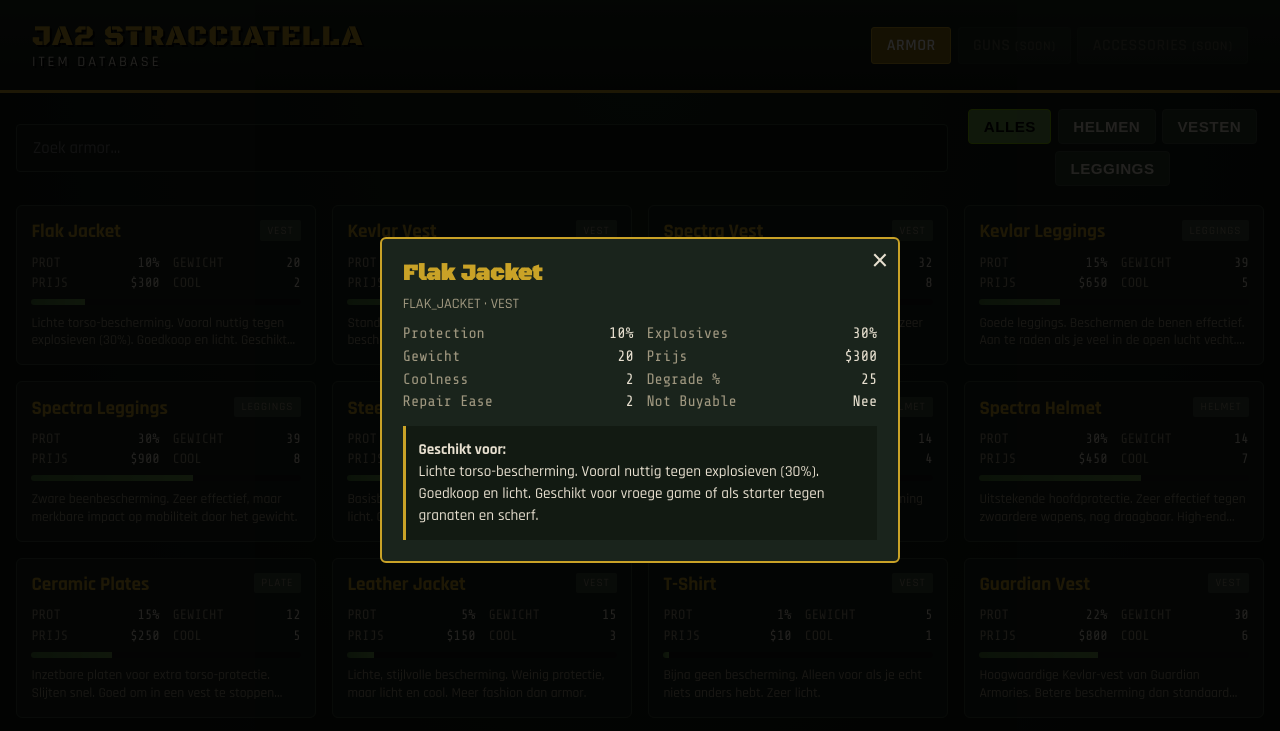
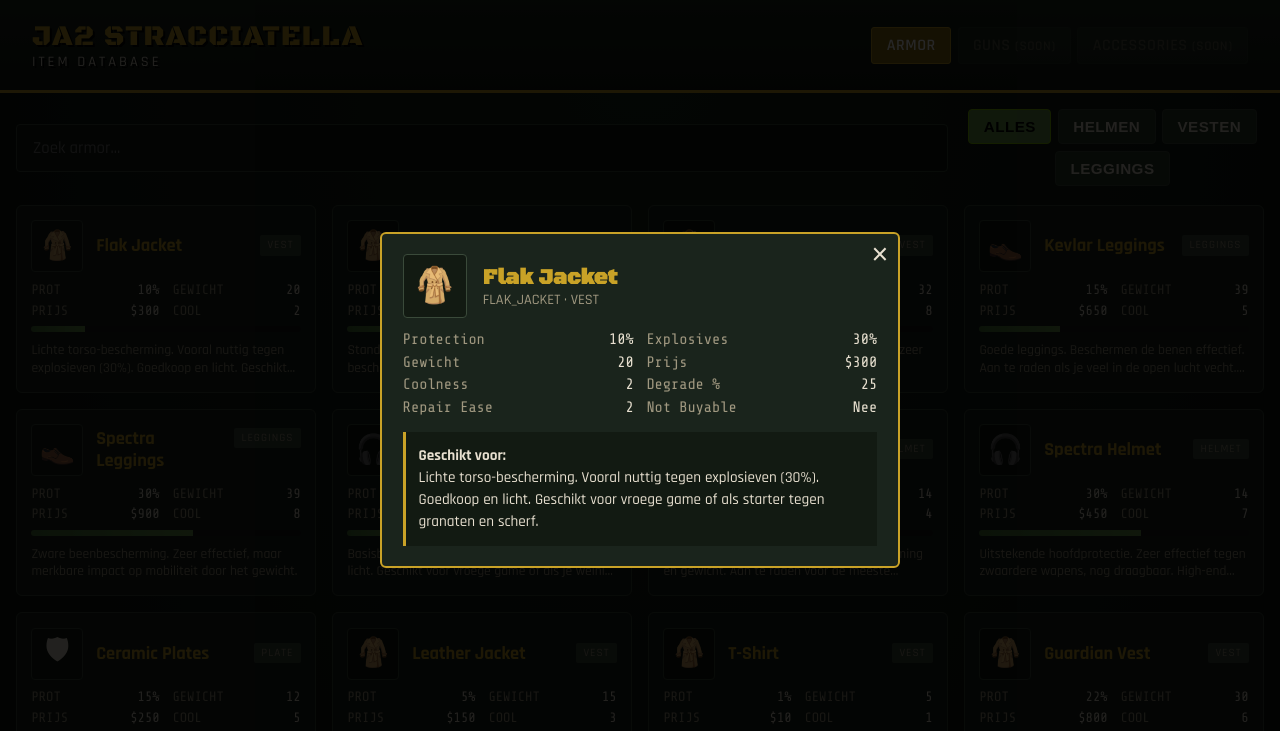
Before and after one commit to khkrol/ja2-stracciatella-database, a plain HTML site: page index.html in a window 1280 px wide. Both pictures are taken after a click on the element 166 px from the left and 285 px from the top of the page. Shown: the top 731 px of the page. Drawn offline with nearby package versions, Linux system fonts and the light colour scheme.

Commit message:
Add simple inventory-style icons to armor cards

```diff
--- a/index.html
+++ b/index.html
@@ -51,207 +51,54 @@ header {
 }
 @media (min-width: 700px) { .logo { text-align: left; font-size: 1.8rem; } }
 .logo span { color: var(--text); font-size: 0.9rem; display: block; font-family: 'Rajdhani', sans-serif; letter-spacing: 3px; margin-top: -2px; }
-.tabs {
-  display: flex;
-  gap: 0.4rem;
-  justify-content: center;
-  flex-wrap: wrap;
-}
+.tabs { display: flex; gap: 0.4rem; justify-content: center; flex-wrap: wrap; }
 .tab {
-  background: #2a3a2a;
-  border: 1px solid var(--border);
-  color: var(--text-dim);
-  padding: 0.45rem 0.9rem;
-  cursor: pointer;
-  font-family: 'Rajdhani', sans-serif;
-  font-weight: 600;
-  font-size: 1rem;
-  text-transform: uppercase;
-  letter-spacing: 0.5px;
-  border-radius: 3px;
+  background: #2a3a2a; border: 1px solid var(--border); color: var(--text-dim);
+  padding: 0.45rem 0.9rem; cursor: pointer; font-family: 'Rajdhani', sans-serif;
+  font-weight: 600; font-size: 1rem; text-transform: uppercase; letter-spacing: 0.5px; border-radius: 3px;
 }
 .tab.active, .tab:hover { background: var(--accent-dim); color: #fff; border-color: var(--accent); }
 .tab.disabled { opacity: 0.45; cursor: not-allowed; }
 main { max-width: 1400px; margin: 0 auto; padding: 1rem; }
-.controls {
-  display: flex;
-  flex-direction: column;
-  gap: 0.8rem;
-  margin-bottom: 1.2rem;
-}
+.controls { display: flex; flex-direction: column; gap: 0.8rem; margin-bottom: 1.2rem; }
 @media (min-width: 700px) { .controls { flex-direction: row; align-items: center; } }
-.search {
-  width: 100%;
-  background: #121a12;
-  border: 1px solid var(--border);
-  color: var(--text);
-  padding: 0.75rem 1rem;
-  font-family: 'Rajdhani', sans-serif;
-  font-size: 1.05rem;
-  border-radius: 4px;
-}
+.search { width: 100%; background: #121a12; border: 1px solid var(--border); color: var(--text); padding: 0.75rem 1rem; font-family: 'Rajdhani', sans-serif; font-size: 1.05rem; border-radius: 4px; }
 .search:focus { outline: 2px solid var(--accent); }
 .filters { display: flex; gap: 0.4rem; flex-wrap: wrap; justify-content: center; }
-.filter-btn {
-  background: #2a3a2a;
-  border: 1px solid var(--border);
-  color: var(--text);
-  padding: 0.5rem 0.9rem;
-  cursor: pointer;
-  font-weight: 600;
-  text-transform: uppercase;
-  letter-spacing: 0.5px;
-  border-radius: 4px;
-  font-size: 0.95rem;
-}
+.filter-btn { background: #2a3a2a; border: 1px solid var(--border); color: var(--text); padding: 0.5rem 0.9rem; cursor: pointer; font-weight: 600; text-transform: uppercase; letter-spacing: 0.5px; border-radius: 4px; font-size: 0.95rem; }
 .filter-btn.active { background: var(--green); border-color: #8c0; color: #000; }
-.grid {
-  display: grid;
-  grid-template-columns: 1fr;
-  gap: 0.8rem;
-}
+.grid { display: grid; grid-template-columns: 1fr; gap: 0.8rem; }
 @media (min-width: 500px) { .grid { grid-template-columns: repeat(auto-fill, minmax(260px, 1fr)); } }
 @media (min-width: 900px) { .grid { grid-template-columns: repeat(auto-fill, minmax(280px, 1fr)); gap: 1rem; } }
-.card {
-  background: var(--bg-card);
-  border: 1px solid var(--border);
-  border-radius: 6px;
-  padding: 0.9rem;
-  cursor: pointer;
-  transition: all 0.2s;
-  position: relative;
+.card { background: var(--bg-card); border: 1px solid var(--border); border-radius: 6px; padding: 0.9rem; cursor: pointer; transition: all 0.2s; position: relative; }
+.card:hover, .card:active { background: var(--bg-card-hover); border-color: var(--accent); transform: translateY(-2px); box-shadow: 0 4px 12px rgba(0,0,0,0.4); }
+.card-top { display: flex; align-items: center; gap: 0.8rem; margin-bottom: 0.5rem; }
+.icon {
+  width: 52px; height: 52px; background: #121a12; border: 1px solid var(--border);
+  border-radius: 4px; display: flex; align-items: center; justify-content: center;
+  font-size: 1.8rem; flex-shrink: 0;
 }
-.card:hover, .card:active {
-  background: var(--bg-card-hover);
-  border-color: var(--accent);
-  transform: translateY(-2px);
-  box-shadow: 0 4px 12px rgba(0,0,0,0.4);
-}
-.card-header {
-  display: flex;
-  justify-content: space-between;
-  align-items: flex-start;
-  margin-bottom: 0.4rem;
-  gap: 0.5rem;
-}
-.card-name {
-  font-size: 1.2rem;
-  font-weight: 700;
-  color: var(--accent);
-  line-height: 1.2;
-  flex: 1;
-}
-.card-class {
-  background: #3a4a3a;
-  color: var(--text-dim);
-  font-size: 0.7rem;
-  padding: 0.2rem 0.45rem;
-  text-transform: uppercase;
-  letter-spacing: 1px;
-  border-radius: 2px;
-  white-space: nowrap;
-}
-.stats {
-  display: grid;
-  grid-template-columns: 1fr 1fr;
-  gap: 0.35rem 0.8rem;
-  margin-top: 0.7rem;
-  font-family: 'Share Tech Mono', monospace;
-  font-size: 0.85rem;
-}
+.card-header { display: flex; justify-content: space-between; align-items: flex-start; gap: 0.5rem; flex: 1; }
+.card-name { font-size: 1.15rem; font-weight: 700; color: var(--accent); line-height: 1.2; }
+.card-class { background: #3a4a3a; color: var(--text-dim); font-size: 0.7rem; padding: 0.2rem 0.45rem; text-transform: uppercase; letter-spacing: 1px; border-radius: 2px; white-space: nowrap; }
+.stats { display: grid; grid-template-columns: 1fr 1fr; gap: 0.35rem 0.8rem; margin-top: 0.6rem; font-family: 'Share Tech Mono', monospace; font-size: 0.85rem; }
 .stat { display: flex; justify-content: space-between; }
 .stat-label { color: var(--text-dim); }
-.prot-bar {
-  height: 6px;
-  background: #1a1a1a;
-  margin-top: 0.55rem;
-  border-radius: 3px;
-  overflow: hidden;
-}
-.prot-fill {
-  height: 100%;
-  background: linear-gradient(90deg, #4a7a3a, var(--green));
-  width: 0%;
-  transition: width 0.5s;
-}
-.badge {
-  position: absolute;
-  top: 0.4rem;
-  right: 0.4rem;
-  font-size: 0.65rem;
-  background: #a00;
-  color: #fff;
-  padding: 0.1rem 0.35rem;
-  border-radius: 2px;
-}
-.advice-preview {
-  margin-top: 0.6rem;
-  font-size: 0.85rem;
-  color: var(--text-dim);
-  line-height: 1.3;
-  display: -webkit-box;
-  -webkit-line-clamp: 2;
-  -webkit-box-orient: vertical;
-  overflow: hidden;
-}
-.modal {
-  display: none;
-  position: fixed;
-  inset: 0;
-  background: rgba(0,0,0,0.85);
-  z-index: 100;
-  align-items: center;
-  justify-content: center;
-  padding: 1rem;
-}
+.prot-bar { height: 6px; background: #1a1a1a; margin-top: 0.55rem; border-radius: 3px; overflow: hidden; }
+.prot-fill { height: 100%; background: linear-gradient(90deg, #4a7a3a, var(--green)); width: 0%; transition: width 0.5s; }
+.badge { position: absolute; top: 0.4rem; right: 0.4rem; font-size: 0.65rem; background: #a00; color: #fff; padding: 0.1rem 0.35rem; border-radius: 2px; }
+.advice-preview { margin-top: 0.6rem; font-size: 0.85rem; color: var(--text-dim); line-height: 1.3; display: -webkit-box; -webkit-line-clamp: 2; -webkit-box-orient: vertical; overflow: hidden; }
+.modal { display: none; position: fixed; inset: 0; background: rgba(0,0,0,0.85); z-index: 100; align-items: center; justify-content: center; padding: 1rem; }
 .modal.open { display: flex; }
-.modal-content {
-  background: var(--bg-card);
-  border: 2px solid var(--accent);
-  max-width: 520px;
-  width: 100%;
-  max-height: 90vh;
-  overflow-y: auto;
-  padding: 1.3rem;
-  position: relative;
-  border-radius: 6px;
-}
-.modal-close {
-  position: absolute;
-  top: 0.4rem;
-  right: 0.6rem;
-  background: none;
-  border: none;
-  color: var(--text);
-  font-size: 1.8rem;
-  cursor: pointer;
-  line-height: 1;
-}
-.advice-full {
-  margin-top: 1rem;
-  padding: 0.8rem;
-  background: #121a12;
-  border-left: 3px solid var(--accent);
-  font-size: 0.95rem;
-  line-height: 1.45;
-  color: var(--text);
-}
-footer {
-  text-align: center;
-  padding: 1.5rem 1rem;
-  color: var(--text-dim);
-  font-size: 0.85rem;
-  border-top: 1px solid var(--border);
-  margin-top: 1.5rem;
-}
+.modal-content { background: var(--bg-card); border: 2px solid var(--accent); max-width: 520px; width: 100%; max-height: 90vh; overflow-y: auto; padding: 1.3rem; position: relative; border-radius: 6px; }
+.modal-close { position: absolute; top: 0.4rem; right: 0.6rem; background: none; border: none; color: var(--text); font-size: 1.8rem; cursor: pointer; line-height: 1; }
+.advice-full { margin-top: 1rem; padding: 0.8rem; background: #121a12; border-left: 3px solid var(--accent); font-size: 0.95rem; line-height: 1.45; color: var(--text); }
+footer { text-align: center; padding: 1.5rem 1rem; color: var(--text-dim); font-size: 0.85rem; border-top: 1px solid var(--border); margin-top: 1.5rem; }
 </style>
 </head>
 <body>
 <header>
-  <div class="logo">
-    JA2 STRACCIATELLA
-    <span>ITEM DATABASE</span>
-  </div>
+  <div class="logo">JA2 STRACCIATELLA<span>ITEM DATABASE</span></div>
   <div class="tabs">
     <div class="tab active" data-tab="armor">Armor</div>
     <div class="tab disabled" data-tab="guns">Guns <small>(soon)</small></div>
@@ -285,6 +132,14 @@ const armors = [];
 let currentFilter = 'ALL';
 let searchTerm = '';
 
+const icons = {
+  helmet: '\u{1F3A7}',
+  vest: '\u{1F9E5}',
+  leggings: '\u{1F45E}',
+  plate: '\u{1F6E1}',
+  armor: '\u{1F6E1}'
+};
+
 async function loadData() {
   const res = await fetch('data/armors.json');
   const data = await res.json();
@@ -302,15 +157,18 @@ function render() {
   grid.innerHTML = filtered.map(a => `
     <div class="card" data-id="${a.id}">
       ${a.notBuyable ? '<div class="badge">SCI-FI</div>' : ''}
-      <div class="card-header">
-        <div class="card-name">${a.displayName}</div>
-        <div class="card-class">${a.class}</div>
+      <div class="card-top">
+        <div class="icon">${icons[a.icon] || icons.armor}</div>
+        <div class="card-header">
+          <div class="card-name">${a.displayName}</div>
+          <div class="card-class">${a.class}</div>
+        </div>
       </div>
       <div class="stats">
         <div class="stat"><span class="stat-label">PROT</span><span>${a.protection}%</span></div>
         <div class="stat"><span class="stat-label">GEWICHT</span><span>${a.weight}</span></div>
         <div class="stat"><span class="stat-label">PRIJS</span><span>$${a.price}</span></div>
-        <div class="stat"><span class="stat-label">COOL</span><span>${a.coolness || '–'}</span></div>
+        <div class="stat"><span class="stat-label">COOL</span><span>${a.coolness || '\u2013'}</span></div>
       </div>
       <div class="prot-bar"><div class="prot-fill" style="width:${Math.min(a.protection, 50) * 2}%"></div></div>
       ${a.advice ? `<div class="advice-preview">${a.advice}</div>` : ''}
@@ -325,14 +183,19 @@ function openModal(id) {
   const a = armors.find(x => x.id === id);
   if (!a) return;
   document.getElementById('modal-body').innerHTML = `
-    <h2 style="color:var(--accent);font-family:'Black Ops One',cursive;margin-bottom:0.4rem;font-size:1.4rem">${a.displayName}</h2>
-    <div style="color:var(--text-dim);margin-bottom:0.8rem;font-size:0.9rem">${a.internalName} · ${a.class}</div>
+    <div style="display:flex;align-items:center;gap:1rem;margin-bottom:0.8rem">
+      <div class="icon" style="width:64px;height:64px;font-size:2.2rem">${icons[a.icon] || icons.armor}</div>
+      <div>
+        <h2 style="color:var(--accent);font-family:'Black Ops One',cursive;font-size:1.35rem;margin:0">${a.displayName}</h2>
+        <div style="color:var(--text-dim);font-size:0.9rem">${a.internalName} \u00b7 ${a.class}</div>
+      </div>
+    </div>
     <div class="stats" style="grid-template-columns:1fr 1fr;font-size:0.95rem">
       <div class="stat"><span class="stat-label">Protection</span><span>${a.protection}%</span></div>
-      <div class="stat"><span class="stat-label">Explosives</span><span>${a.explosivesProtection ?? '–'}%</span></div>
+      <div class="stat"><span class="stat-label">Explosives</span><span>${a.explosivesProtection ?? '\u2013'}%</span></div>
       <div class="stat"><span class="stat-label">Gewicht</span><span>${a.weight}</span></div>
       <div class="stat"><span class="stat-label">Prijs</span><span>$${a.price}</span></div>
-      <div class="stat"><span class="stat-label">Coolness</span><span>${a.coolness || '–'}</span></div>
+      <div class="stat"><span class="stat-label">Coolness</span><span>${a.coolness || '\u2013'}</span></div>
       <div class="stat"><span class="stat-label">Degrade %</span><span>${a.degradePercentage}</span></div>
       <div class="stat"><span class="stat-label">Repair Ease</span><span>${a.repairEase}</span></div>
       <div class="stat"><span class="stat-label">Not Buyable</span><span>${a.notBuyable ? 'Ja' : 'Nee'}</span></div>
```
